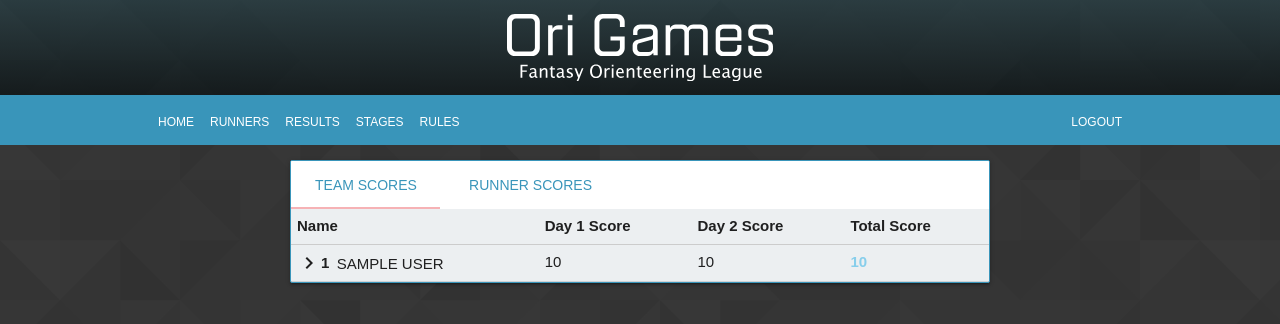
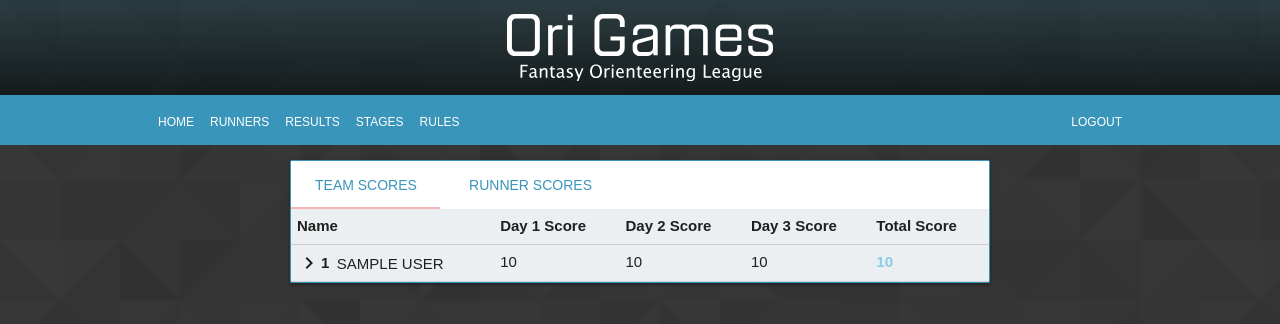
Before and after one commit to bilgeonceken/origames, a Django app: page /league/results in a window 1280 px wide. Shown: the top 324 px of the page. Run offline with Django 3.2, Linux system fonts and the light colour scheme; a user stored in the database is signed in; tables that the repository leaves empty hold one stand-in row (values such as "Sample post").

Commit message:
added day 3 results columnt to result tables

```diff
--- a/league/templates/league/results.html
+++ b/league/templates/league/results.html
@@ -29,6 +29,7 @@ Results
 		      <th>Name</th>
 					<th>Day 1 Score</th>
 					<th>Day 2 Score</th>
+					<th>Day 3 Score</th>
 					<th>Total Score</th>
 		    </tr>
 		  </thead>
@@ -38,6 +39,7 @@ Results
 		      <td class="uppercase"><i class="material-icons">chevron_right</i><span class="num"></span>{{team.owner.first_name}} {{ team.owner.last_name }}</td>
 		      <td>{{team.stage_1_score}}</td>
 		      <td>{{team.stage_2_score}}</td>
+		      <td>{{team.stage_3_score}}</td>
 		      <td class="total">{{team.total_score}}</td>
 		    </tr>
 		    <tr class="fold">
@@ -53,6 +55,7 @@ Results
 										<th>Group</th>
 										<th>Day 1 Score</th>
 										<th>Day 2 Score</th>
+										<th>Day 3 Score</th>
 										<th>Total Score</th>
 		              </tr>
 		            </thead>
@@ -64,6 +67,7 @@ Results
 		                <td>{{partic.group}}</td>
 		                <td>{{partic.score_1}}</td>
 		                <td>{{partic.score_2}}</td>
+		                <td>{{partic.score_3}}</td>
 		                <td>{{partic.total_score}}</td>
 		              </tr>
 									{% endfor %}
@@ -86,6 +90,7 @@ Results
 							<th class="notsorted">Group</th>
 							<th class="notsorted">Day 1 Score</th>
 							<th class="notsorted">Day 2 Score</th>
+							<th class="notsorted">Day 3 Score</th>
 							<th class="notsorted">Total Score</th>
 						</tr>
 					</thead>
@@ -100,6 +105,7 @@ Results
 							<td>{{part.group}}</td>
 							<td>{{part.score_1}}</td>
 							<td>{{part.score_2}}</td>
+							<td>{{part.score_3}}</td>
               <td>{{part.total_score}}</td>
 						</tr>
 						{% endfor %}
```
